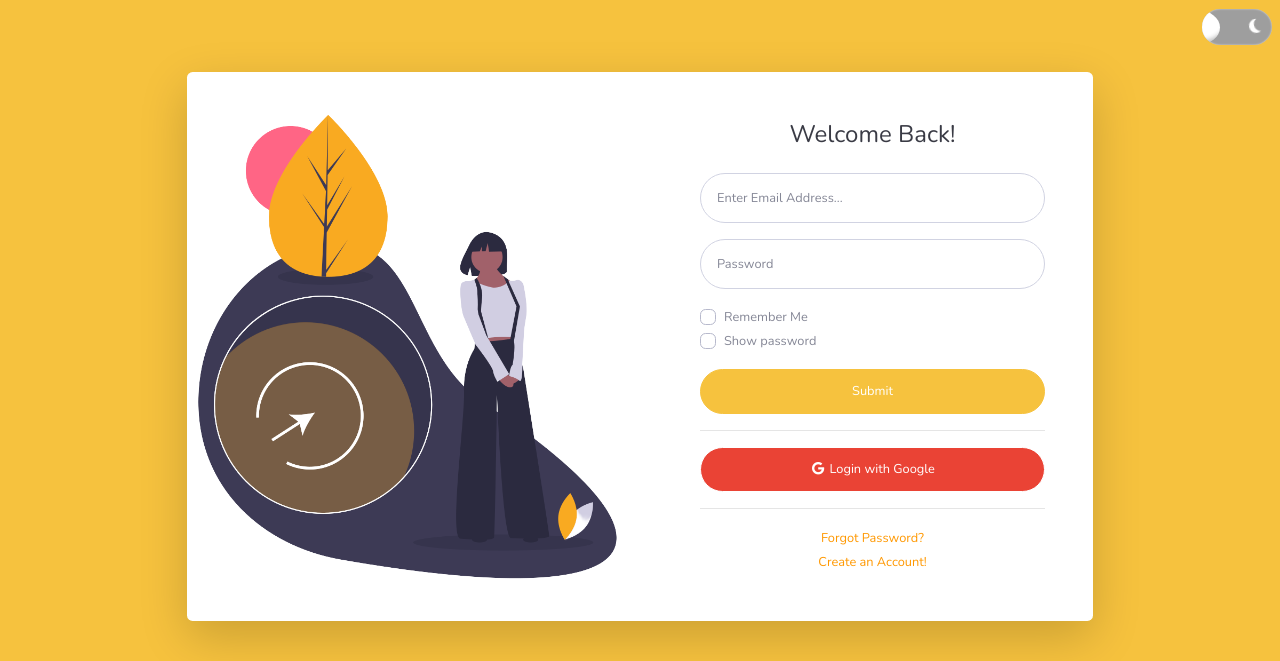
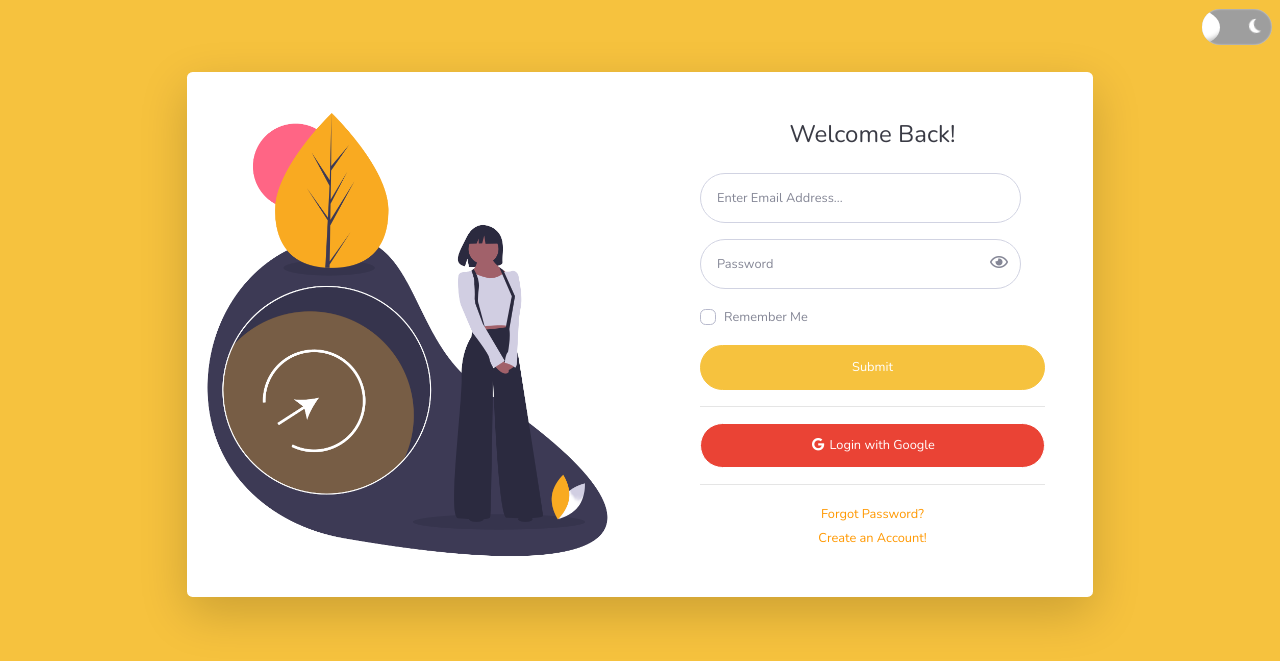
Before and after one commit to vigneshshettyin/Flask-Generate-Certificate, a Flask app: page /login in a window 1280 px wide. Shown: the top 661 px of the page. Run offline with Flask 2, Linux system fonts and the light colour scheme; some libraries are stand-ins or nearby versions; grey boxes are pictures that could not be loaded.

Commit message:
show pass

```diff
--- a/static/js/login.js
+++ b/static/js/login.js
@@ -33,21 +33,12 @@ emailField.addEventListener("keyup", (e) => {
 
 
 // for show password
-
-function check()
-{
-  console.log("fun called")
-  var notice=document.getElementById("notice");
-  var password=document.getElementById("exampleInputPassword");
-  var x=document.getElementById("box").checked;
-  if(x==true)
-  {
-    password.type="text";
-    notice.innerHTML="hide password";
-  }
-  else
-  {
-    password.type="password";
-    notice.innerHTML="show password";
-  }
-}
+const togglePassword = document.querySelector('#togglePassword');
+const password = document.querySelector('#exampleInputPassword');
+togglePassword.addEventListener('click', function (e) {
+  // toggle the type attribute
+  const type = password.getAttribute('type') === 'password' ? 'text' : 'password';
+  password.setAttribute('type', type);
+  // toggle the eye slash icon
+  this.classList.toggle('fa-eye-slash');
+});
--- a/templates/login.html
+++ b/templates/login.html
@@ -46,7 +46,24 @@
         }
 
 
-
+    .form-control
+    {
+        width:93%;
+        display: inline-block;
+    }
+    .fa-eye
+    {
+        margin-left: -35px;
+    cursor: pointer;
+    }
+    /* On screens that are 992px or less, set the background color to blue */
+@media screen and (max-width: 992px) {
+  .form-control
+    {
+        width:97%;
+        display: inline-block;
+    }
+}
     </style>
 </head>
 
@@ -81,21 +98,18 @@
                                             <div class="emailFeedBackArea invalid-feedback" style="display:none"></div>
                                         </div>
                                         <div class="form-group">
+
                                             <input type="password" name="password" class="form-control form-control-user"
-                                                id="exampleInputPassword" placeholder="Password" required>
+                                                id="exampleInputPassword" placeholder="Password" required >
+                                                       <i class="far fa-eye" id="togglePassword"></i>
+
+
                                         </div>
                                         <div class="form-group">
                                             <div class="custom-control custom-checkbox small">
                                                 <input type="checkbox" name="remember" class="custom-control-input" id="customCheck">
                                                 <label class="custom-control-label" for="customCheck">Remember
                                                     Me</label>
-                                            </div>
-
-                                            <div class="custom-control custom-checkbox small">
-                                                <input type="checkbox" name="box1" class="custom-control-input" id="box" onclick="check()">
-                                                <label class="custom-control-label" for="box"><span id="notice">Show password</span>
-                                                </label>
-
                                             </div>
                                         </div>
                                         <input id="loginBtn" class="btn btn-warning btn-user btn-block" type="submit">
```
Also changed, not shown: static/js/register.js (+20 -19 lines), templates/register.html (+20 -0 lines).
